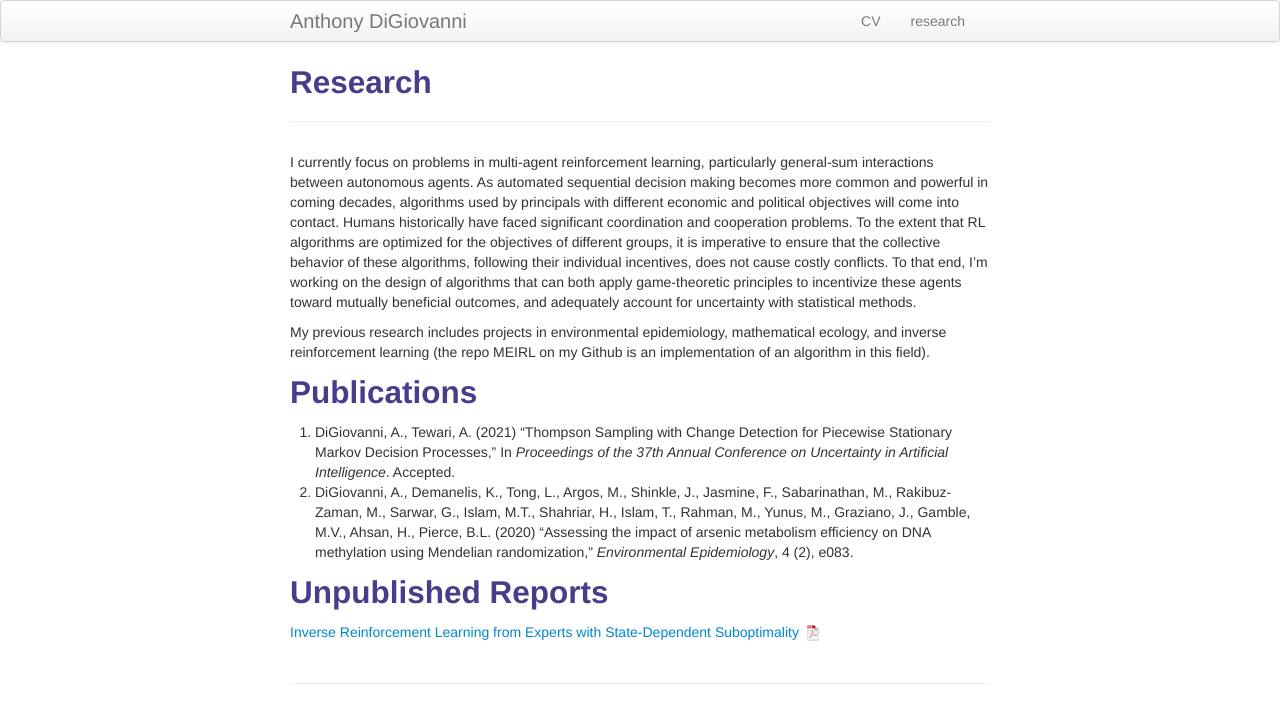
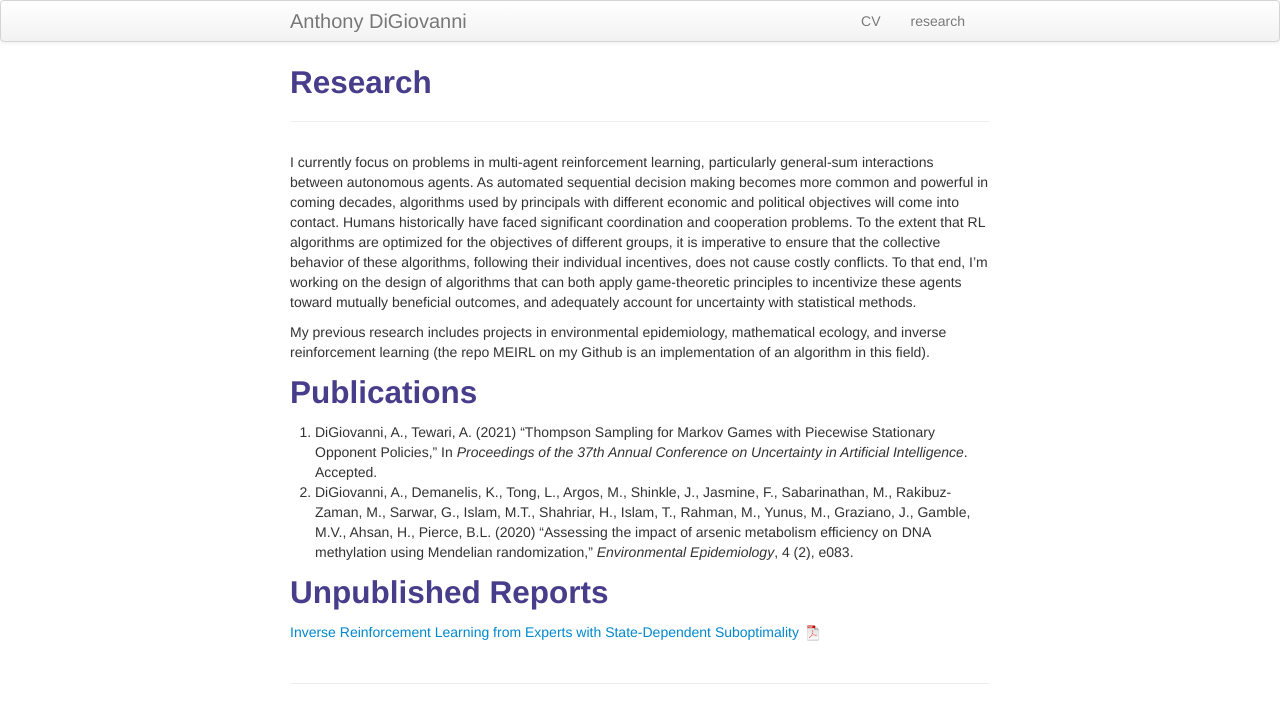
Before and after one commit to digiovannia/digiovannia.github.io, a Jekyll site: the page built from pages/research.md, in a window 1280 px wide. Shown: the top 723 px of the page. Built offline with Jekyll 4.4.1, drawn with Linux system fonts in a browser that asks for light colours.

Commit message:
title TS

```diff
--- a/pages/research.md
+++ b/pages/research.md
@@ -10,7 +10,7 @@ My previous research includes projects in environmental epidemiology, mathematic
 
 ## Publications
 
-1. DiGiovanni, A., Tewari, A. (2021) "Thompson Sampling with Change Detection for Piecewise Stationary Markov Decision Processes," In *Proceedings of the 37th Annual Conference on Uncertainty in Artificial Intelligence*. Accepted.
+1. DiGiovanni, A., Tewari, A. (2021) "Thompson Sampling for Markov Games with Piecewise Stationary Opponent Policies," In *Proceedings of the 37th Annual Conference on Uncertainty in Artificial Intelligence*. Accepted.
 2. DiGiovanni, A., Demanelis, K., Tong, L., Argos, M., Shinkle, J., Jasmine, F., Sabarinathan, M., Rakibuz-Zaman, M., Sarwar, G., Islam, M.T., Shahriar, H., Islam, T., Rahman, M., Yunus, M., Graziano, J., Gamble, M.V., Ahsan, H., Pierce, B.L. (2020) "Assessing the impact of arsenic metabolism efficiency on DNA methylation using Mendelian randomization," *Environmental Epidemiology*, 4 (2), e083.
 
 ## Unpublished Reports
```
